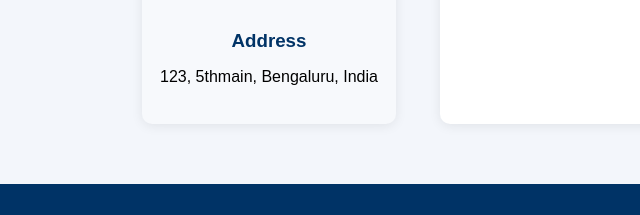
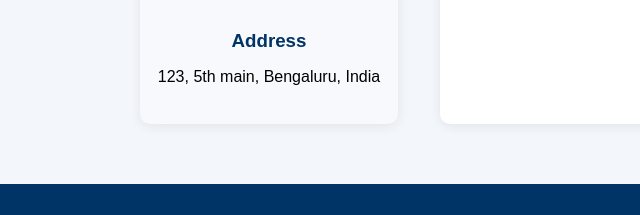
Before and after one commit to muntazimalam/alamtransaction.github.io, a plain HTML site: page contact.html in a window 1280 px wide. Shown: the part 747-962 px from the top of the page, 167-807 px from the left. Drawn offline with Linux system fonts and the light colour scheme.

Commit message:
Update contact.html

```diff
--- a/contact.html
+++ b/contact.html
@@ -36,7 +36,7 @@
       <div class="contact-detail fade-in" style="animation-delay:0.4s;">
         <img src="https://img.icons8.com/ios-filled/40/003366/marker.png" alt="Address">
         <h3>Address</h3>
-        <p>123, 5thmain, Bengaluru, India</p>
+        <p>123, 5th main, Bengaluru, India</p>
       </div>
     </div>
     <div class="contact-form-box">
```
